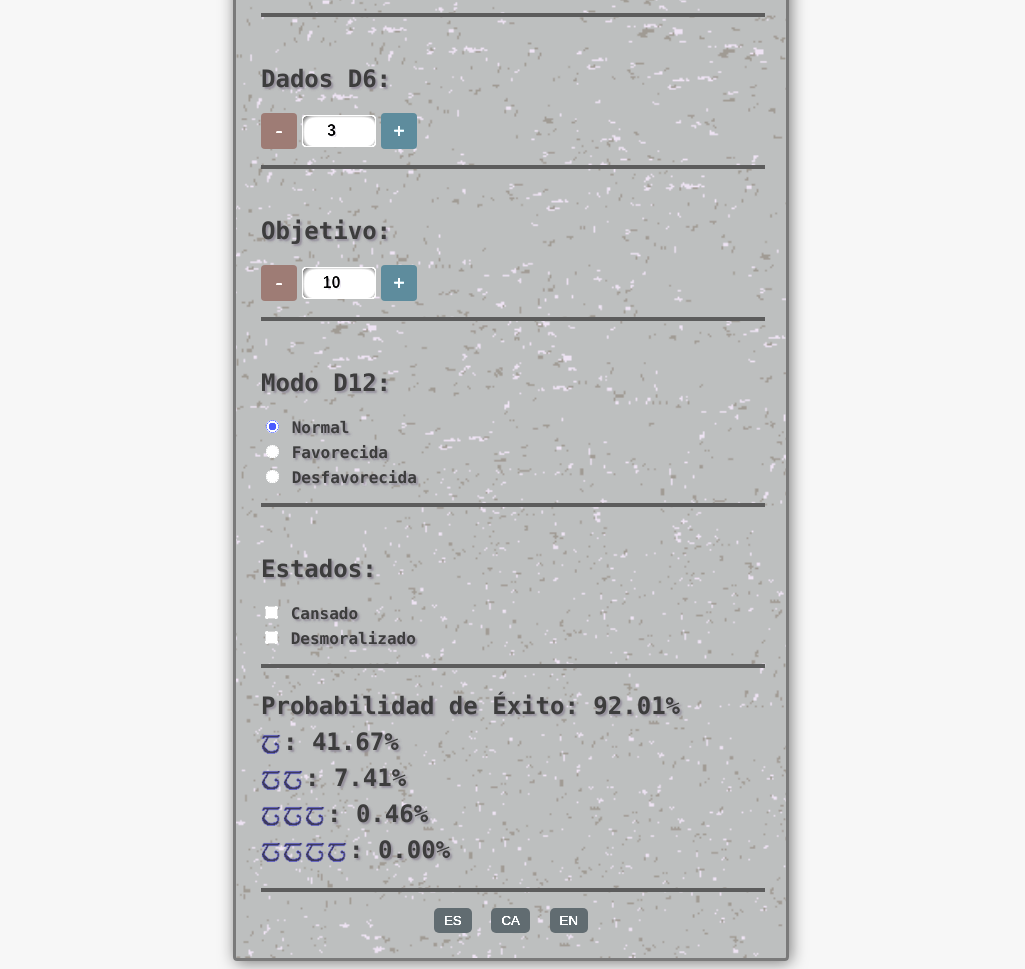
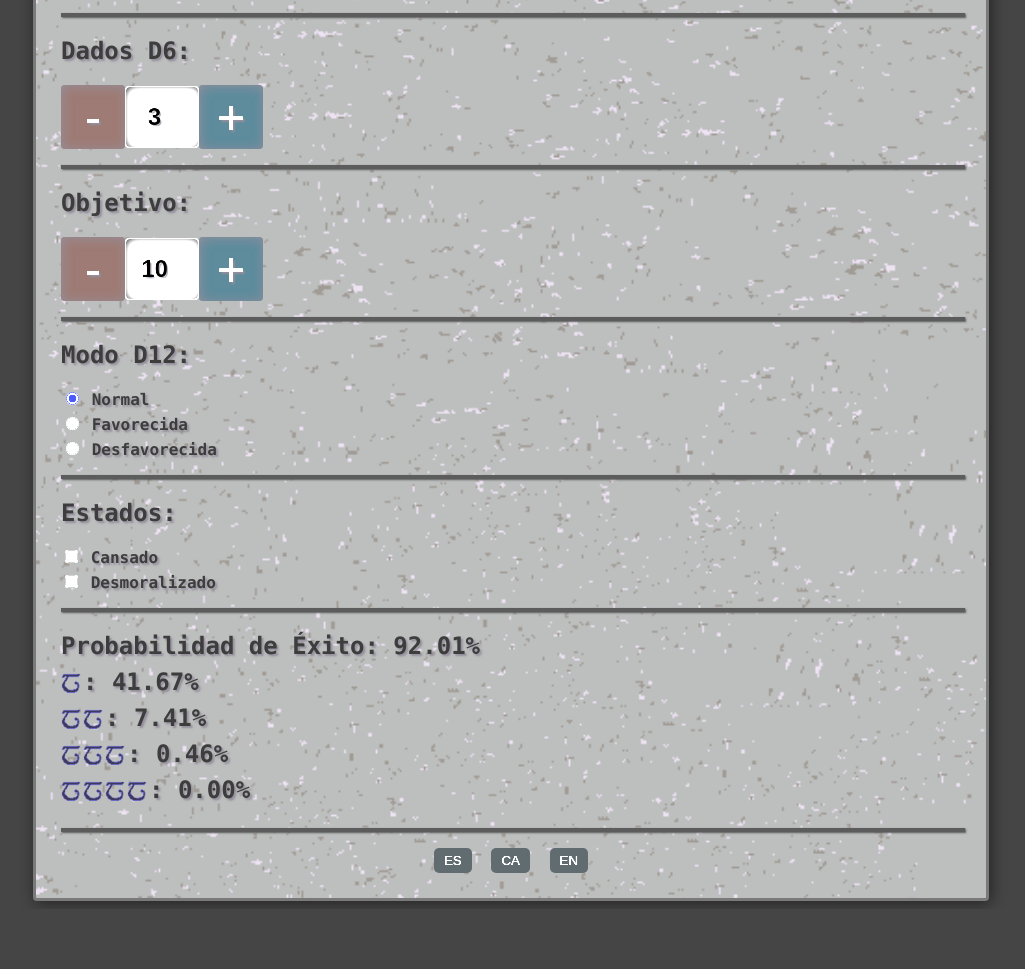
Before and after one commit to PibeCalavera/TORAssistantWeb, a plain HTML site: page index.html in a window 1280 px wide. Shown: the part 130-1099 px from the top of the page, without its empty margins (129-1154 px from the left). After the commit the page ends 1039 px from the top, so only its background shows below. Drawn offline with Linux system fonts and the light colour scheme.

Commit message:
Update style.css

```diff
--- a/style.css
+++ b/style.css
@@ -1,9 +1,14 @@
 body {
   font-family: "Lucida Console", system-ui;
-  background-color: #f7f7f7;
+  background-color: #454545;
   color: #222;
   text-shadow: 2px 2px 2px rgba(83, 80, 87, 1);
   font-weight: 600;
+
+  display: flex;
+  justify-content: center;
+  align-items: center;
+
 }
 
 h1 {
@@ -11,15 +16,11 @@ h1 {
   margin-bottom: 2rem;
 }
 
-h2 {
-  margin-top: 3rem;
-}
+.container {
+  flex: 1;
+  max-width: 900px;
 
-.container {
-  width: 100%;
-  max-width: 500px;
-  margin-inline: auto;
-
+  margin: auto;
   padding: clamp(14px, 4vw, 25px);
   border: 3px solid #444;
   border-radius: 4px;
@@ -40,9 +41,26 @@ h2 {
 }
 
 #gandalf-rune {
-  width: 32px;
+  width: 38px;
   height: auto;
-  margin: 0 10px 10px 0;
+  padding: 0 10px 10px 0;
+}
+
+.is-display-grid {
+  display: grid;
+  grid-template-columns: repeat(2, 1fr);
+  gap: 1rem;
+}
+
+.grid-last-row {
+  grid-column: 1/-1;
+}
+
+.is-display-grid > div {
+  padding: 10px;
+  border-radius: 4px;
+  border: 2px solid #333;
+  box-shadow: 1px 1px 2px #333;
 }
 
 .input-group {
@@ -61,11 +79,11 @@ label {
 
 .number-input input[type="number"] {
   width: 60px;
+  height: 48px;
   text-align: center;
-  font-size: medium;
+  font-size: x-large;
   font-weight: 600;
   padding: 6px;
-  margin: 0 5px;
   border-radius: 4px;
   border: 1px solid #ccc;
   text-shadow: 2px 2px 2px rgba(83, 80, 87, 1);
@@ -73,13 +91,15 @@ label {
 }
 
 .number-input button {
-  width: 36px;
-  height: 36px;
-  font-size: 20px;
+  width: 64px;
+  height: 64px;
+  font-size: xxx-large;
   border: none;
   border-radius: 4px;
   cursor: pointer;
   color: white;
+  text-shadow: 2px 2px 2px rgba(83, 80, 87, 1);
+  box-shadow: inset 1px 1px 12px rgba(83, 80, 87, 1);
 }
 
 .number-input .decrement {
@@ -106,13 +126,13 @@ select {
 }
 
 #result {
-  margin-top: 20px;
+  margin-top: 1rem;
   font-weight: bold;
   line-height: 1.5em;
 }
 
 .lang-switch {
-  margin-top: 15px;
+  margin-top: 1rem;
   text-align: center;
 }
 
@@ -134,7 +154,7 @@ select {
   width: 20px;
   height: 20px;
   vertical-align: middle;
-  margin-right: 2px;
+  padding-right: 2px;
 }
 
 .separator {
@@ -142,10 +162,5 @@ select {
   width: 100%;
   border: 2px solid #333;
   margin: 1rem 0;
+  box-shadow: 1px 1px 2px #333;
 }
-
-@media (max-width: 480px) {
-  .container {
-    margin: 4px;
-  }
-}
```
